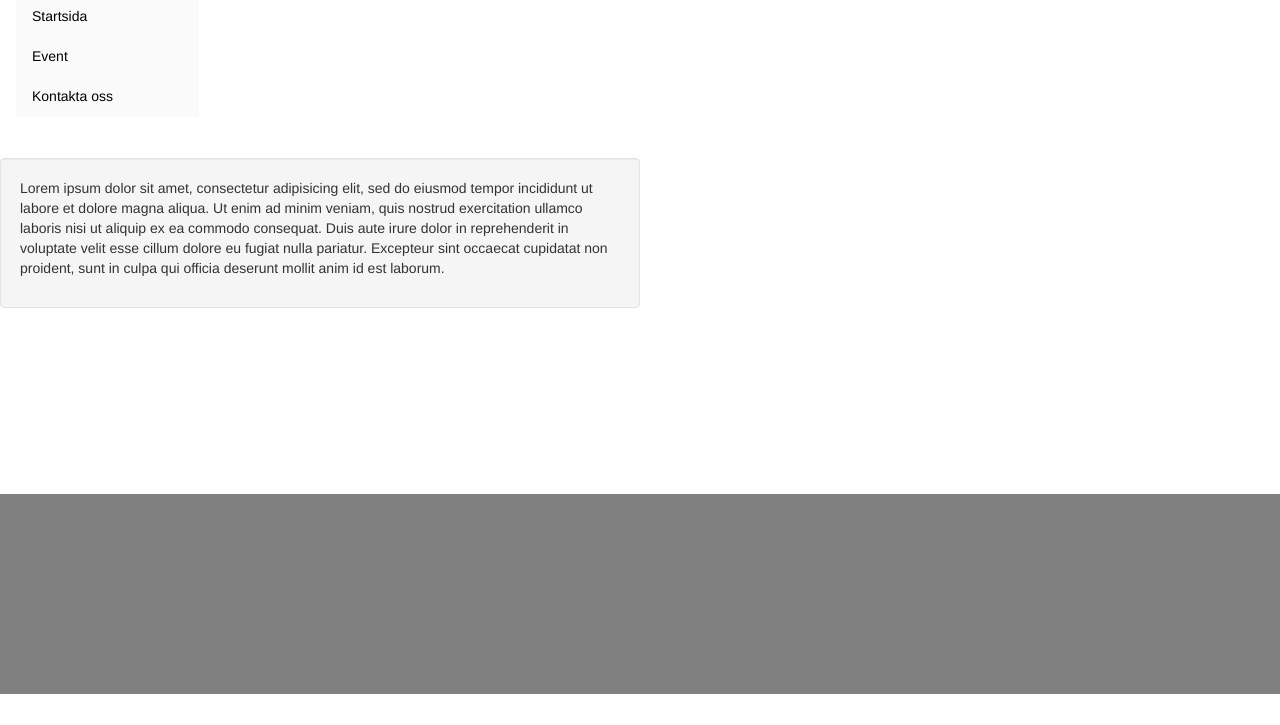
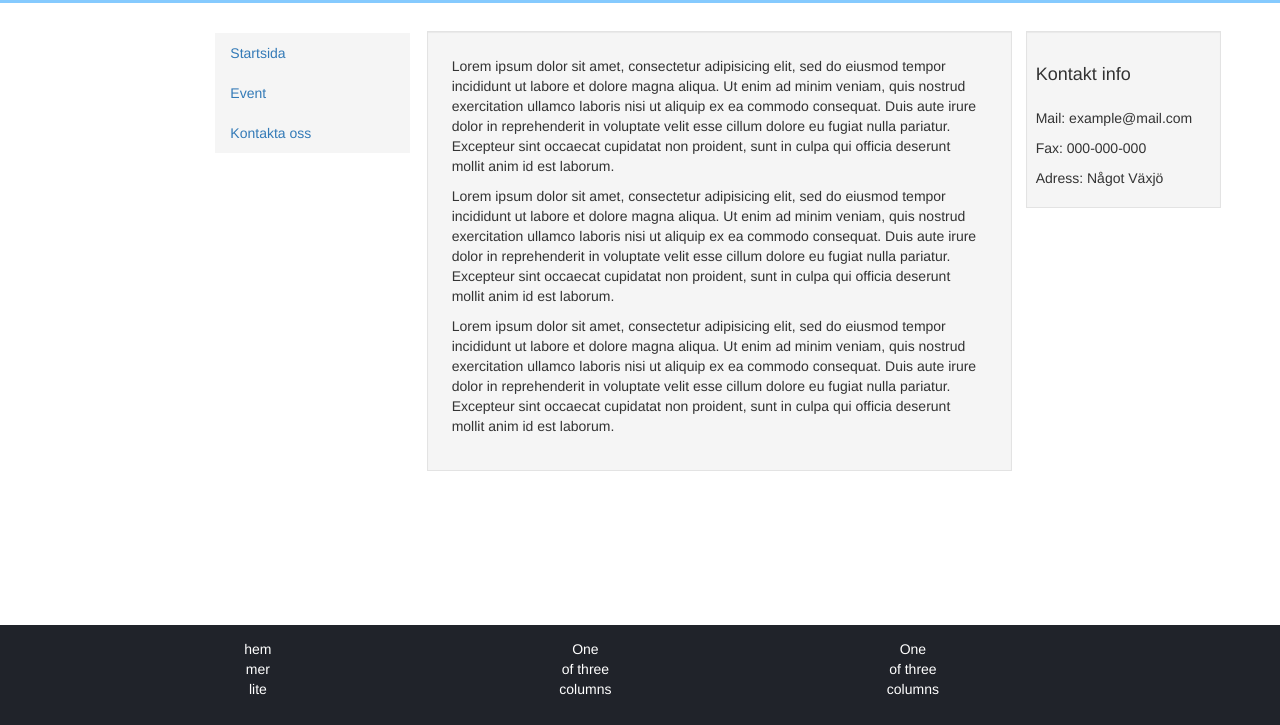
Before and after one commit to Elle199/VarensbyggdensElmanWebbsida, a website: page index.html in a window 1280 px wide. Shown: the part 75-800 px from the top of the page. Drawn offline with nearby package versions, Linux system fonts and the light colour scheme.

Commit message:
Made baseline design -Max

```diff
--- a/css/master.css
+++ b/css/master.css
@@ -1,12 +1,41 @@
+@media screen and (min-width: 990px) {
+    footer{
+        position: fixed;
+        bottom: 0;
+        min-height: 100px;
+        width: 100%;
+        background-color: rgb(32, 35, 42);
+        color: #fff;
+        padding-top: 1em;
+    }
+}
+@media screen and (max-width: 480px) {
+    footer{
+        display: inherit;
+        bottom: 0;
+        min-height: 100px;
+        width: 100%;
+        background-color: rgb(32, 35, 42);
+        color: #fff;
+        padding-top: 1em;
+    }
+}
 body{
     height: 100%;
     width: 100%;
 }
+
 header{
-    padding-top: 1.5%;
+    padding-top: 1em;
+    padding-bottom: 1em;
     height: 10%;
-    background-color: #85cafe; /*87CEFE*/
+    background-color: #85cafe;
 }
+
+div header{
+    background-color: transparent;
+}
+
 header > h1{
     margin-left: 5%;
     margin-top: 0;
@@ -14,28 +43,34 @@ header > h1{
 
 nav{
     color: black;
-    display: inline;
 }
 
 nav a{
-    color: black;
+    background-color: #f5f5f5;
+    border-radius: 0;
 }
+
 nav a:hover, nav a:active, nav a:visited{
     text-decoration: none;
     color: black;
 }
 
-main{
-    min-height: 500px;
-    background-color: ;
+nav a:hover{
+    border-right: solid #85cafe;
 }
 
-footer{
-    min-height: 200px;
-    background-color: gray;
+main{
+    margin-top: 2em;
+    min-height: 500px;
+    background-color: #fff;
 }
 
-#navbar{
-    background-color: #fafafa;
+
+
+div .col-md-6, div .col-md-2{
     border-radius: 0;
 }
+
+div .col-md-2{
+    margin-left: 1em;
+}
--- a/index.html
+++ b/index.html
@@ -14,20 +14,46 @@
         <h1>Värenbygdens Elmän</h1>
     </header>
     <main class="">
-        <nav class="nav navbar">
-                <div class="col-lg-2">
-                    <ul class="nav navbar" id="navbar">
-                        <li><a href="#Hem">Startsida</a></li>
-                        <li><a href="#Event">Event</a></li>
-                        <li><a href="#Kontakt">Kontakta oss</a></li>
-                    </ul>
+        <nav class="nav navbar col-md-2 col-md-offset-2" id="navbar">
+            <ul class="nav navbar">
+                <li><a href="index.html">Startsida</a></li>
+                <li><a href="#Event">Event</a></li>
+                <li><a href="info.html">Kontakta oss</a></li>
+            </ul>
+        </nav>
+        <div class="container">
+            <div class="row">
+                <div class="col-md-6 well well-lg">
+                    <p>Lorem ipsum dolor sit amet, consectetur adipisicing elit, sed do eiusmod tempor incididunt ut labore et dolore magna aliqua. Ut enim ad minim veniam, quis nostrud exercitation ullamco laboris nisi ut aliquip ex ea commodo consequat. Duis aute irure dolor in reprehenderit in voluptate velit esse cillum dolore eu fugiat nulla pariatur. Excepteur sint occaecat cupidatat non proident, sunt in culpa qui officia deserunt mollit anim id est laborum.</p>
+                    <p>Lorem ipsum dolor sit amet, consectetur adipisicing elit, sed do eiusmod tempor incididunt ut labore et dolore magna aliqua. Ut enim ad minim veniam, quis nostrud exercitation ullamco laboris nisi ut aliquip ex ea commodo consequat. Duis aute irure dolor in reprehenderit in voluptate velit esse cillum dolore eu fugiat nulla pariatur. Excepteur sint occaecat cupidatat non proident, sunt in culpa qui officia deserunt mollit anim id est laborum.</p>
+                    <p>Lorem ipsum dolor sit amet, consectetur adipisicing elit, sed do eiusmod tempor incididunt ut labore et dolore magna aliqua. Ut enim ad minim veniam, quis nostrud exercitation ullamco laboris nisi ut aliquip ex ea commodo consequat. Duis aute irure dolor in reprehenderit in voluptate velit esse cillum dolore eu fugiat nulla pariatur. Excepteur sint occaecat cupidatat non proident, sunt in culpa qui officia deserunt mollit anim id est laborum.</p>
                 </div>
-        </nav>
-        <div class="well col-lg-6">
-            <p>Lorem ipsum dolor sit amet, consectetur adipisicing elit, sed do eiusmod tempor incididunt ut labore et dolore magna aliqua. Ut enim ad minim veniam, quis nostrud exercitation ullamco laboris nisi ut aliquip ex ea commodo consequat. Duis aute irure dolor in reprehenderit in voluptate velit esse cillum dolore eu fugiat nulla pariatur. Excepteur sint occaecat cupidatat non proident, sunt in culpa qui officia deserunt mollit anim id est laborum.</p>
+                <div class="col-md-2 well well-sm">
+                    <header>
+                        <h4>Kontakt info</h4>
+                    </header>
+                    <p>Mail: example@mail.com</p>
+                    <p>Fax: 000-000-000</p>
+                    <p>Adress: Något Växjö</p>
+                </div>
+            </div>
         </div>
     </main>
-    <footer></footer>
+    <footer>
+        <div class="row">
+            <div class="col-md-3 col-md-offset-1 text-center">
+                hem <br>
+                mer <br>
+                lite <br><br>
+            </div>
+            <div class="col-md-3 col-md-offset-0 text-center">
+                One <br> of three <br> columns <br><br>
+            </div>
+            <div class="col-md-3 col-md-offset-0 text-center">
+                One <br> of three <br> columns <br><br>
+            </div>
+        </div>
+    </footer>
     <script src="bower_components\jquery\dist\jquery.min.js"></script>
 </body>
 </html>
```
Also changed, not shown: info.html (added, +35 -0 lines).
